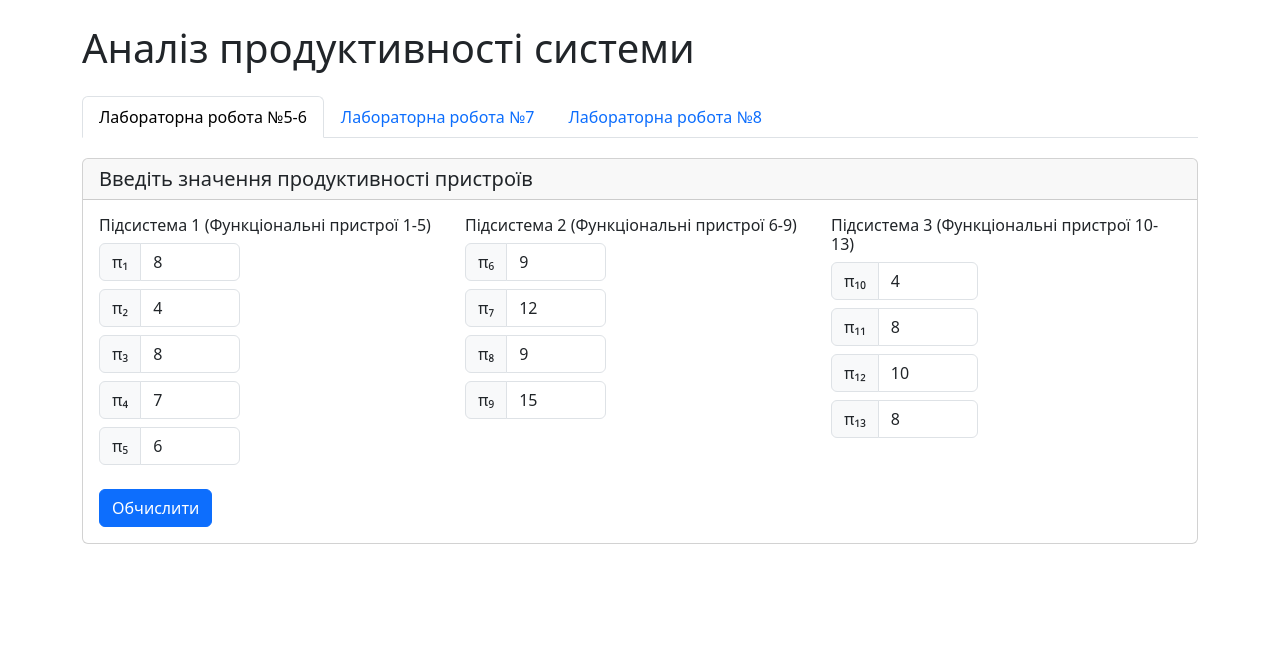
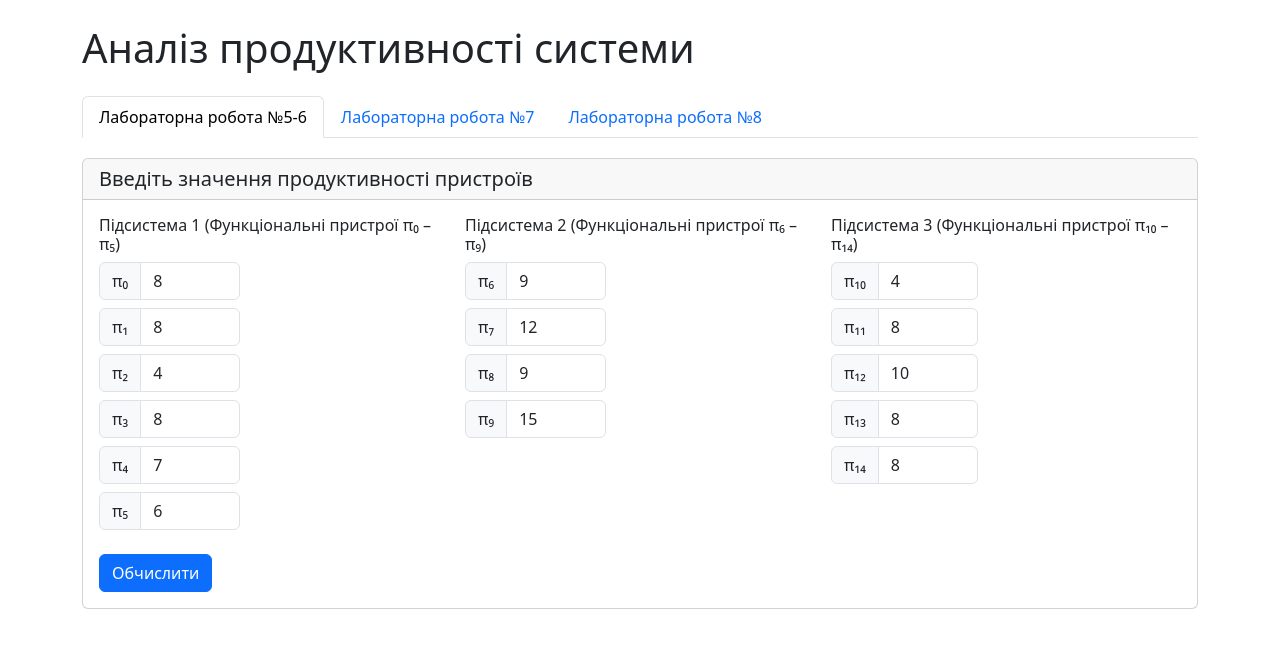
Before and after one commit to TsarskiiKot/IOD5-8, a Flask app: page / in a window 1280 px wide. Shown: the top 648 px of the page. Run offline with Flask 3, Linux system fonts and the light colour scheme.

Commit message:
Add files via upload

```diff
--- a/hnatienko/app.py
+++ b/hnatienko/app.py
@@ -6,42 +6,51 @@ app = Flask(__name__)
 def calculate_system_metrics(performances):
     # Define subsystems
     subsystems = {
-        'Підсистема 1': [0, 1, 2, 3, 4],  # devices 1-5 (0-based indexing)
-        'Підсистема 2': [5, 6, 7, 8],     # devices 6-9
-        'Підсистема 3': [9, 10, 11, 12]   # devices 10-13
+        'Підсистема 1': [0, 1, 2, 3, 4, 5],  # devices π₀ to π₅
+        'Підсистема 2': [6, 7, 8, 9],        # devices π₆ to π₉
+        'Підсистема 3': [10, 11, 12, 13, 14] # devices π₁₀ to π₁₄
     }
 
     results = {
         'device_loads': [],
         'subsystem_performances': {},
         'total_real_performance': 0,
-        'total_peak_performance': sum(performances),
+        'total_peak_performance': sum(performances),  # π = π₀ + π₁ + ... + π₁₄
         'incompatibility': 0,
         'system_load': 0,
-        'system_acceleration': 0
+        'system_acceleration': 0,
+        'formulas': {
+            'device_load': 'pᵢ = πᵣ / πᵢ, де πᵢ — продуктивність i-го пристрою, πᵣ — мінімальна продуктивність у підсистемі',
+            'subsystem_performance': 'rᵢ = πᵣ × lᵢ, де lᵢ — кількість пристроїв у підсистемі',
+            'total_real_performance': 'r = r₁ + r₂ + r₃',
+            'peak_performance': 'π = π₀ + π₁ + ... + π₁₄',
+            'incompatibility': 'Δ = π - r',
+            'system_load': 'ρ = r / π',
+            'system_acceleration': 'S = r / max(πᵢ)'
+        }
     }
 
     # Calculate device loads and subsystem performances
     for subsystem_name, device_indices in subsystems.items():
         subsystem_performances = [performances[i] for i in device_indices]
-        min_performance = min(subsystem_performances)
+        min_performance = min(subsystem_performances)  # πᵣ
 
-        # Calculate device loads
+        # Calculate device loads (pᵢ = πᵣ / πᵢ)
         for i in device_indices:
             load = min_performance / performances[i]
             results['device_loads'].append({
-                'device': i + 1,  # Convert to 1-based indexing for display
+                'device': i,  # Keep 0-based indexing for π notation
                 'load': round(load, 3)
             })
 
-        # Calculate real subsystem performance
+        # Calculate real subsystem performance (rᵢ = πᵣ × lᵢ)
         real_performance = min_performance * len(device_indices)
         results['subsystem_performances'][subsystem_name] = real_performance
 
-    # Calculate total real performance
-    results['total_real_performance'] = min(results['subsystem_performances'].values())
+    # Calculate total real performance (r = r₁ + r₂ + r₃)
+    results['total_real_performance'] = sum(results['subsystem_performances'].values())
 
-    # Calculate incompatibility
+    # Calculate incompatibility (Δ = π - r)
     results['incompatibility'] = results['total_peak_performance'] - results['total_real_performance']
 
     # Calculate system load (ρ = r / π)
@@ -51,18 +60,30 @@ def calculate_system_metrics(performances):
     max_device_performance = max(performances)
     results['system_acceleration'] = round(results['total_real_performance'] / max_device_performance, 3)
 
-    # Generate recommendations
+    # Generate recommendations with improved logic
     recommendations = []
     for subsystem_name, device_indices in subsystems.items():
         subsystem_performances = [performances[i] for i in device_indices]
         min_performance = min(subsystem_performances)
-        bottleneck_devices = [i + 1 for i, p in enumerate(subsystem_performances) if p == min_performance]
 
-        if len(bottleneck_devices) > 0:
-            recommendations.append(
-                f"{subsystem_name} має пристрої-вузькі місця: {', '.join(map(str, bottleneck_devices))}. "
-                f"Рекомендується підвищити їх продуктивність з {min_performance} для покращення ефективності системи."
-            )
+        # Find devices with minimum performance
+        bottleneck_devices = [(i, p) for i, p in enumerate(subsystem_performances) if p == min_performance]
+
+        if bottleneck_devices:
+            # Calculate average performance excluding minimum values
+            other_performances = [p for p in subsystem_performances if p > min_performance]
+            if other_performances:
+                avg_performance = sum(other_performances) / len(other_performances)
+                target_performance = round(avg_performance, 2)
+
+                # Format device numbers with π notation
+                device_list = [f"π{i}" for i, _ in bottleneck_devices]
+
+                recommendations.append(
+                    f"{subsystem_name} містить пристрої з мінімальною продуктивністю: {', '.join(device_list)}. "
+                    f"Рекомендується підвищити їх продуктивність з {min_performance} до {target_performance} "
+                    f"для покращення ефективності системи."
+                )
 
     results['recommendations'] = recommendations
 
@@ -70,37 +91,45 @@ def calculate_system_metrics(performances):
 
 def calculate_amdahl_metrics(N, n, s):
     # Calculate β (share of sequential operations)
-    beta = n / N
+    beta = n / N  # β = n / N
 
     # Calculate Rₛ (system acceleration) using Amdahl's 2nd Law
-    R_s = s / (s * beta + (1 - beta))
+    R_s = s / (s * beta + (1 - beta))  # Rₛ = s / (s × β + (1 - β))
 
     # Calculate Eₛ (system efficiency)
-    E_s = R_s / s
+    E_s = R_s / s  # Eₛ = Rₛ / s
 
     return {
         'beta': round(beta, 2),
         'acceleration': round(R_s, 2),
-        'efficiency': round(E_s, 2)
+        'efficiency': round(E_s, 2),
+        'formulas': {
+            'beta': 'β = n / N, де n — кількість послідовних операцій, N — загальна кількість операцій',
+            'acceleration': 'Rₛ = s / (s × β + (1 - β)), де s — кількість процесорів',
+            'efficiency': 'Eₛ = Rₛ / s'
+        }
     }
 
 def calculate_amdahl_lab8(parallel_fraction, processors, threshold_percent):
     # Calculate β (share of sequential operations)
-    beta = 1 - parallel_fraction
+    beta = 1 - parallel_fraction  # β = 1 - (частка паралельних обчислень)
 
     # Calculate maximum acceleration using Amdahl's 2nd Law
-    S_max = processors / (beta * processors + (1 - beta))
+    S_max = processors / (beta * processors + (1 - beta))  # Sₘₐₓ = l / (β × l + (1 - β))
 
     # Calculate minimum number of processors using Amdahl's 3rd Law
-    # We need to solve: l / (β * l + (1 - β)) >= threshold * S_max
-    # Rearranging: l >= (threshold * S_max * (1 - β)) / (1 - threshold * S_max * β)
     threshold = threshold_percent / 100
     l_min = (threshold * S_max * (1 - beta)) / (1 - threshold * S_max * beta)
 
     return {
         'beta': round(beta, 2),
         'max_acceleration': round(S_max, 2),
-        'min_processors': math.ceil(l_min)  # Round up to nearest integer
+        'min_processors': math.ceil(l_min),
+        'formulas': {
+            'beta': 'β = 1 - (частка паралельних обчислень)',
+            'max_acceleration': 'Sₘₐₓ = l / (β × l + (1 - β)), де l — кількість процесорів',
+            'min_processors': 'S_l ≥ α × Sₘₐₓ, де α — поріг прискорення'
+        }
     }
 
 @app.route('/')
--- a/hnatienko/templates/index.html
+++ b/hnatienko/templates/index.html
@@ -62,7 +62,11 @@
                         <form id="performanceForm">
                             <div class="row g-3">
                                 <div class="col-md-4">
-                                    <h6>Підсистема 1 (Функціональні пристрої 1-5)</h6>
+                                    <h6>Підсистема 1 (Функціональні пристрої π₀ – π₅)</h6>
+                                    <div class="input-group mb-2">
+                                        <span class="input-group-text">π₀</span>
+                                        <input type="number" class="form-control device-input" value="8" required>
+                                    </div>
                                     <div class="input-group mb-2">
                                         <span class="input-group-text">π₁</span>
                                         <input type="number" class="form-control device-input" value="8" required>
@@ -86,7 +90,7 @@
                                 </div>
 
                                 <div class="col-md-4">
-                                    <h6>Підсистема 2 (Функціональні пристрої 6-9)</h6>
+                                    <h6>Підсистема 2 (Функціональні пристрої π₆ – π₉)</h6>
                                     <div class="input-group mb-2">
                                         <span class="input-group-text">π₆</span>
                                         <input type="number" class="form-control device-input" value="9" required>
@@ -106,7 +110,7 @@
                                 </div>
 
                                 <div class="col-md-4">
-                                    <h6>Підсистема 3 (Функціональні пристрої 10-13)</h6>
+                                    <h6>Підсистема 3 (Функціональні пристрої π₁₀ – π₁₄)</h6>
                                     <div class="input-group mb-2">
                                         <span class="input-group-text">π₁₀</span>
                                         <input type="number" class="form-control device-input" value="4" required>
@@ -121,6 +125,10 @@
                                     </div>
                                     <div class="input-group mb-2">
                                         <span class="input-group-text">π₁₃</span>
+                                        <input type="number" class="form-control device-input" value="8" required>
+                                    </div>
+                                    <div class="input-group mb-2">
+                                        <span class="input-group-text">π₁₄</span>
                                         <input type="number" class="form-control device-input" value="8" required>
                                     </div>
                                 </div>
@@ -346,19 +354,39 @@
                 const results = await response.json();
 
                 // Display device loads
-                const deviceLoadsHtml = results.device_loads.map(load =>
-                    `<div>Функціональний пристрій ${load.device}: ${load.load}</div>`
-                ).join('');
+                const deviceLoadsHtml = `
+                    <div class="formula-block mb-3">
+                        <div class="formula-label">Формула:</div>
+                        <div class="formula">${results.formulas.device_load}</div>
+                    </div>
+                    ${results.device_loads.map(load =>
+                        `<div>Пристрій π${load.device}: ${load.load}</div>`
+                    ).join('')}
+                `;
                 document.getElementById('deviceLoads').innerHTML = deviceLoadsHtml;
 
                 // Display subsystem performances
-                const subsystemPerformancesHtml = Object.entries(results.subsystem_performances)
-                    .map(([name, perf]) => `<div>${name}: ${perf}</div>`)
-                    .join('');
+                const subsystemPerformancesHtml = `
+                    <div class="formula-block mb-3">
+                        <div class="formula-label">Формула:</div>
+                        <div class="formula">${results.formulas.subsystem_performance}</div>
+                    </div>
+                    ${Object.entries(results.subsystem_performances)
+                        .map(([name, perf]) => `<div>${name}: ${perf}</div>`)
+                        .join('')}
+                `;
                 document.getElementById('subsystemPerformances').innerHTML = subsystemPerformancesHtml;
 
                 // Display system metrics
                 const systemMetricsHtml = `
+                    <div class="formula-block mb-3">
+                        <div class="formula-label">Формули:</div>
+                        <div class="formula">${results.formulas.total_real_performance}</div>
+                        <div class="formula">${results.formulas.peak_performance}</div>
+                        <div class="formula">${results.formulas.incompatibility}</div>
+                        <div class="formula">${results.formulas.system_load}</div>
+                        <div class="formula">${results.formulas.system_acceleration}</div>
+                    </div>
                     <div>Загальна реальна продуктивність системи: ${results.total_real_performance}</div>
                     <div>Загальна пікова продуктивність системи: ${results.total_peak_performance}</div>
                     <div>Несумісність системи: ${results.incompatibility}</div>
@@ -369,7 +397,7 @@
 
                 // Display recommendations
                 const recommendationsHtml = results.recommendations
-                    .map(rec => `<div class="text-muted">${rec}</div>`)
+                    .map(rec => `<div class="text-muted mb-2">${rec}</div>`)
                     .join('');
                 document.getElementById('recommendations').innerHTML = recommendationsHtml;
 
@@ -402,6 +430,12 @@
 
                 // Display Amdahl metrics
                 const amdahlMetricsHtml = `
+                    <div class="formula-block mb-3">
+                        <div class="formula-label">Формули:</div>
+                        <div class="formula">${results.formulas.beta}</div>
+                        <div class="formula">${results.formulas.acceleration}</div>
+                        <div class="formula">${results.formulas.efficiency}</div>
+                    </div>
                     <div>Частка послідовних обчислень (β): ${results.beta}</div>
                     <div>Прискорення системи (Rₛ): ${results.acceleration}</div>
                     <div>Ефективність системи (Eₛ): ${results.efficiency}</div>
@@ -441,6 +475,12 @@
 
                 // Display Amdahl Lab 8 metrics
                 const amdahlLab8MetricsHtml = `
+                    <div class="formula-block mb-3">
+                        <div class="formula-label">Формули:</div>
+                        <div class="formula">${results.formulas.beta}</div>
+                        <div class="formula">${results.formulas.max_acceleration}</div>
+                        <div class="formula">${results.formulas.min_processors}</div>
+                    </div>
                     <div>Частка послідовних обчислень (β): ${results.beta}</div>
                     <div>Максимальне прискорення (S): ${results.max_acceleration}</div>
                     <div>Мінімальна кількість процесорів для досягнення ${thresholdPercent}%: ${results.min_processors}</div>
```
